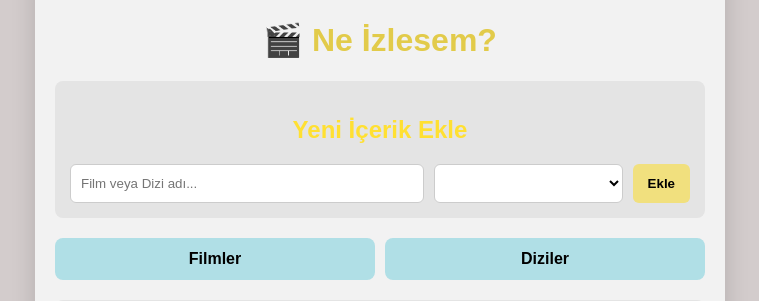
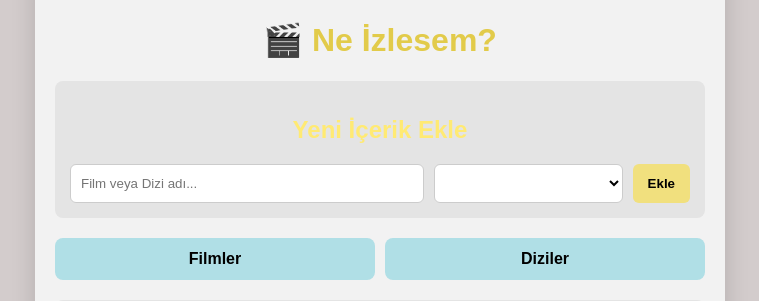
Before and after one commit to ozlemcan5/dizi_film_webapp, a Flask app: template templates/index.html in a window 1280 px wide. Shown: the part 56-357 px from the top of the page, without its empty margins (260-1019 px from the left). Run offline with Flask 3, Linux system fonts and the light colour scheme; the template is opened without the code that fills it, so the values that code supplies are empty.

Commit message:
Update index.html

```diff
--- a/templates/index.html
+++ b/templates/index.html
@@ -7,7 +7,7 @@
         body { background-color: #d3cccc; color: #222222; font-family: sans-serif; margin: 0; padding: 20px; }
         .container { max-width: 650px; margin: 0 auto; background: #f2f2f2; padding: 20px; border-radius: 12px; box-shadow: 0 8px 24px rgba(0,0,0,0.15); }
         h1 { text-align: center; color: #e2cb4a; }
-        h2 { text-align: center; color: #ffe032; }
+        h2 { text-align: center; color: #ffea73; }
         .form-section, .wheel-section { background: #e4e4e4; padding: 15px; border-radius: 8px; margin-bottom: 20px; text-align: center; }
         form { display: flex; gap: 10px; }
         input, select { padding: 10px; border-radius: 6px; border: 1px solid #ccc; background: #ffffff; color: #000; }
```
